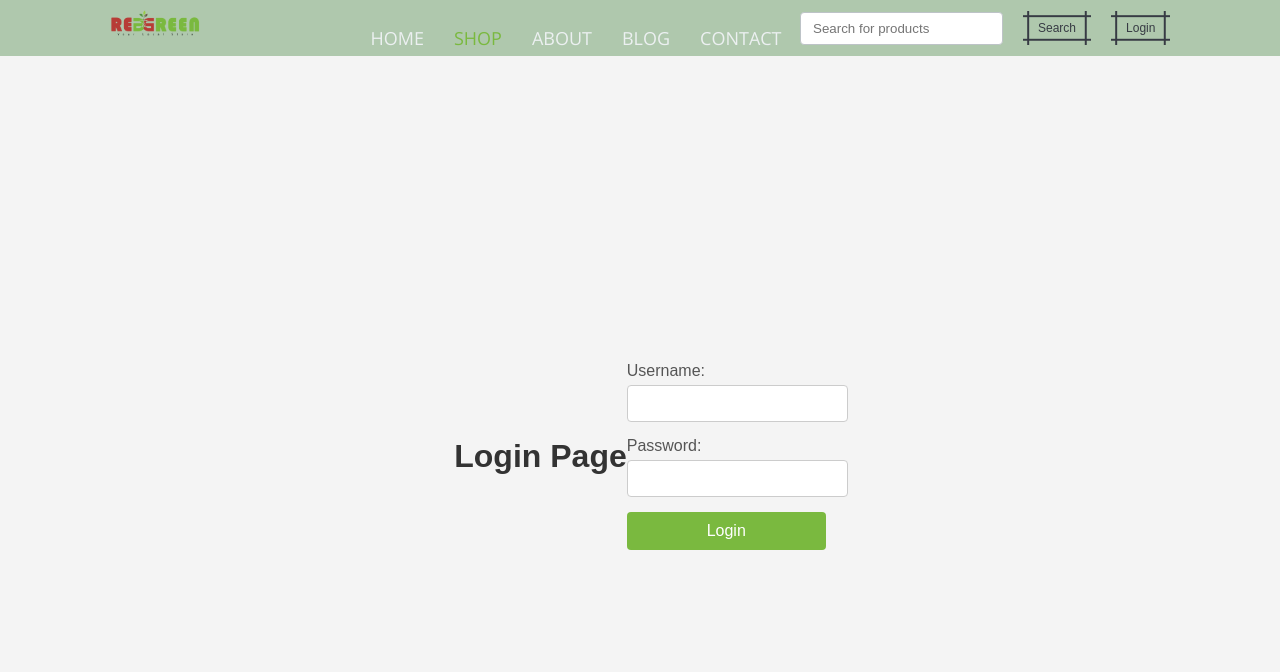
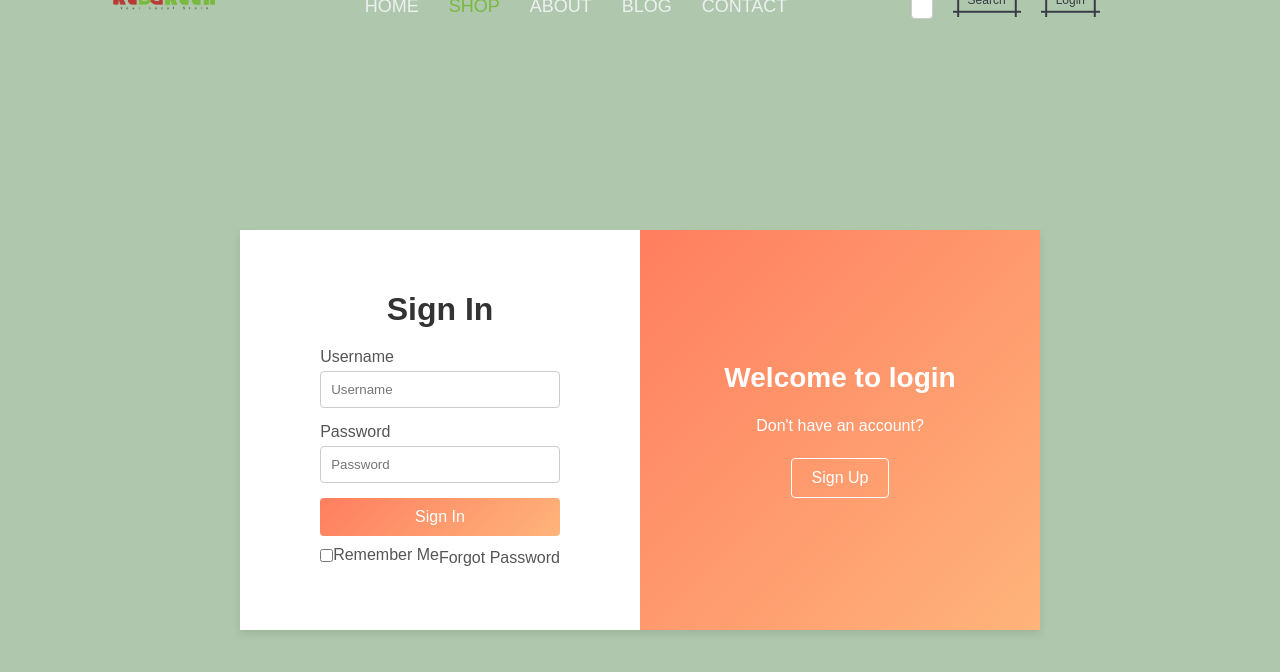
Before and after one commit to thummasreddy/red_green_front_end, a React (Create React App) app: page /login in a window 1280 px wide. Shown: the top 672 px of the page. Built offline with nearby package versions, Linux system fonts and the light colour scheme.

Commit message:
Login_Page CSS

```diff
--- a/src/Components/Styles/Login.css
+++ b/src/Components/Styles/Login.css
@@ -1,7 +1,13 @@
-/* Scope styles to the login container */
-.login-container {
+/* Reset some basic elements */
+body, h1, h2, p, form, div, label, input, button {
+    margin: 0;
+    padding: 0;
+    box-sizing: border-box;
+  }
+
+  body {
     font-family: Arial, sans-serif;
-    background-color: #f4f4f4;
+    background-color: #AFC8AD;
     display: flex;
     justify-content: center;
     align-items: center;
@@ -9,33 +15,65 @@
     margin: 0;
   }
 
-  .login-container .container {
-    background: white;
-    padding: 20px;
-    border-radius: 8px;
-    box-shadow: 0 4px 8px rgba(0, 0, 0, 0.1);
-    width: 300px;
-    text-align: center;
+  .login-container {
+    display: flex;
+    justify-content: center;
+    align-items: center;
+    width: 100%;
+    height: 100vh;
   }
 
-  .login-container h1 {
+  .login-box {
+    display: flex;
+    width: 800px;
+    height: 400px;
+    box-shadow: 0 4px 8px rgba(0, 0, 0, 0.1);
+  }
+
+  .login-left, .login-right {
+    width: 50%;
+    padding: 40px;
+    display: flex;
+    flex-direction: column;
+    justify-content: center;
+    align-items: center;
+  }
+
+  .login-left {
+    background-color: white;
+  }
+
+  .login-right {
+    background: linear-gradient(135deg, #ff7e5f, #feb47b);
+    color: white;
+  }
+
+  h1 {
     margin-bottom: 20px;
     color: #333;
   }
 
-  .login-container .form-group {
-    margin-bottom: 15px;
-    text-align: left;
+  h2 {
+    margin-bottom: 10px;
   }
 
-  .login-container label {
+  p {
+    margin-bottom: 20px;
+  }
+
+  .form-group {
+    margin-bottom: 15px;
+    width: 100%;
+  }
+
+  label {
     display: block;
     margin-bottom: 5px;
     color: #555;
   }
 
-  .login-container input[type="text"],
-  .login-container input[type="password"] {
+  input[type="text"],
+  input[type="password"] {
     width: 100%;
     padding: 10px;
     border-radius: 4px;
@@ -44,23 +82,62 @@
     transition: border-color 0.3s ease;
   }
 
-  .login-container input[type="text"]:focus,
-  .login-container input[type="password"]:focus {
+  input[type="text"]:focus,
+  input[type="password"]:focus {
     border-color: #7ab93f;
   }
 
-  .login-container .login-btn {
+  .login-btn {
     width: 100%;
     padding: 10px;
     border: none;
     border-radius: 4px;
-    background-color: #7ab93f;
+    background: linear-gradient(135deg, #ff7e5f, #feb47b);
     color: white;
     font-size: 16px;
     cursor: pointer;
     transition: background-color 0.3s ease;
   }
 
-  .login-container .login-btn:hover {
-    background-color: #5f9130;
+  .login-btn:hover {
+    background-color: #ff7e5f;
   }
+
+  .remember-forgot {
+    display: flex;
+    justify-content: space-between;
+    align-items: center;
+    width: 100%;
+    margin-top: 10px;
+  }
+
+  .remember-forgot label {
+    display: flex;
+    align-items: center;
+    color: #555;
+  }
+
+  .remember-forgot a {
+    color: #555;
+    text-decoration: none;
+    transition: color 0.3s ease;
+  }
+
+  .remember-forgot a:hover {
+    color: #ff7e5f;
+  }
+
+  .signup-btn {
+    padding: 10px 20px;
+    border: 1px solid white;
+    border-radius: 4px;
+    background: none;
+    color: white;
+    font-size: 16px;
+    cursor: pointer;
+    transition: background-color 0.3s ease;
+  }
+
+  .signup-btn:hover {
+    background-color: rgba(255, 255, 255, 0.2);
+  }
--- a/src/Pages/Login.js
+++ b/src/Pages/Login.js
@@ -4,18 +4,33 @@ import '../Components/Styles/Login.css';
 const Login = () => {
   return (
     <div className="login-container">
-      <h1>Login Page</h1>
-      <form>
-        <div className="form-group">
-          <label htmlFor="username">Username:</label>
-          <input type="text" id="username" name="username" />
+      <div className="login-box">
+        <div className="login-left">
+          <h1>Sign In</h1>
+          <form>
+            <div className="form-group">
+              <label htmlFor="username">Username</label>
+              <input type="text" id="username" name="username" placeholder="Username" />
+            </div>
+            <div className="form-group">
+              <label htmlFor="password">Password</label>
+              <input type="password" id="password" name="password" placeholder="Password" />
+            </div>
+            <button type="submit" className="login-btn">Sign In</button>
+            <div className="remember-forgot">
+              <label>
+                <input type="checkbox" /> Remember Me
+              </label>
+              <a href="#">Forgot Password</a>
+            </div>
+          </form>
         </div>
-        <div className="form-group">
-          <label htmlFor="password">Password:</label>
-          <input type="password" id="password" name="password" />
+        <div className="login-right">
+          <h2>Welcome to login</h2>
+          <p>Don't have an account?</p>
+          <button className="signup-btn">Sign Up</button>
         </div>
-        <button type="submit" className="login-btn">Login</button>
-      </form>
+      </div>
     </div>
   );
 };
```
